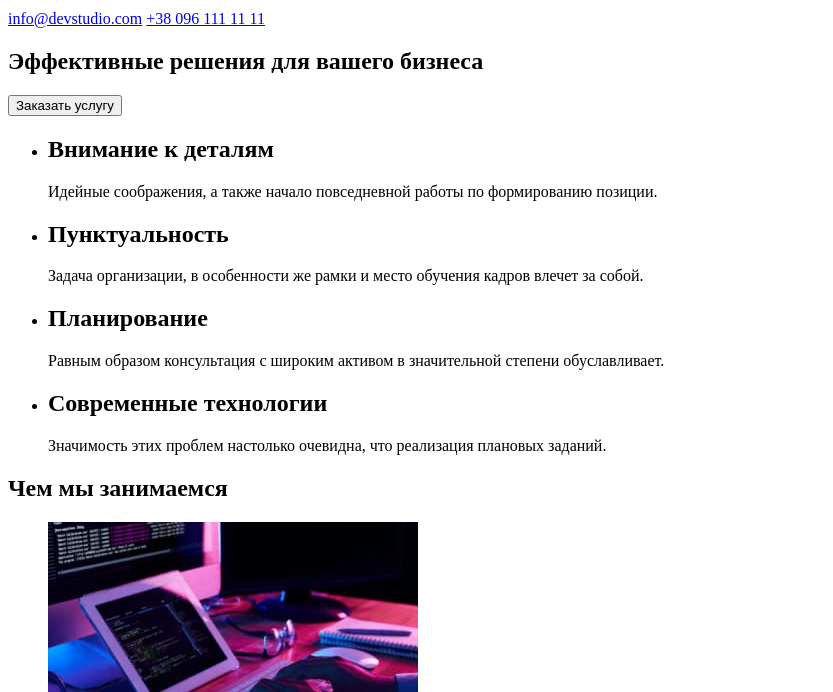
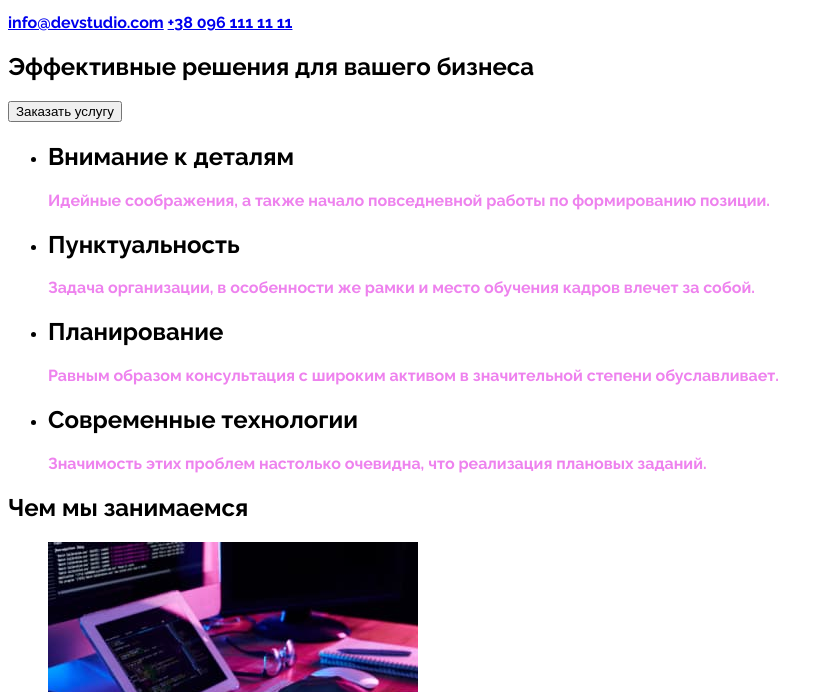
Before and after one commit to DinaAv/goit-markup-hw-02, a plain HTML site: page index.html in a window 1280 px wide. Shown: the part 108-800 px from the top of the page, without its empty margins (0-833 px from the left). Drawn offline with Linux system fonts and the light colour scheme.

Commit message:
add colors

```diff
--- a/css/styles.css
+++ b/css/styles.css
@@ -0,0 +1,7 @@
+body {
+  font-family: Raleway, sans-serif;
+}
+
+p {
+  color: violet;
+}
--- a/index.html
+++ b/index.html
@@ -4,6 +4,11 @@
     <meta charset="UTF-8">
     <meta http-equiv="X-UA-Compatible" content="IE=edge">
     <meta name="viewport" content="width=, initial-scale=1.0">
+    <link rel="preconnect" href="https://fonts.googleapis.com">
+    <link rel="preconnect" href="https://fonts.gstatic.com" crossorigin>
+    <link
+        href="https://fonts.googleapis.com/css2?family=Montserrat:wght@400;700&family=Raleway:wght@700&family=Roboto:wght@400;500;700;900&display=swap"
+        rel="stylesheet">
     <title>hw1</title>
     <link rel="stylesheet" href="./css/styles.css">
 </head>
```
